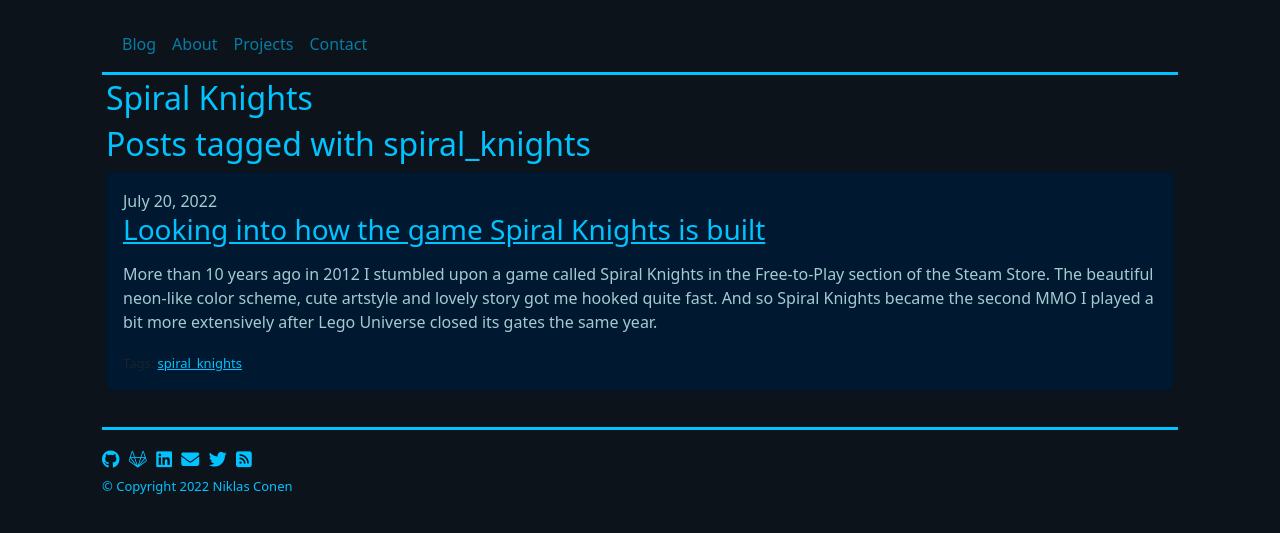
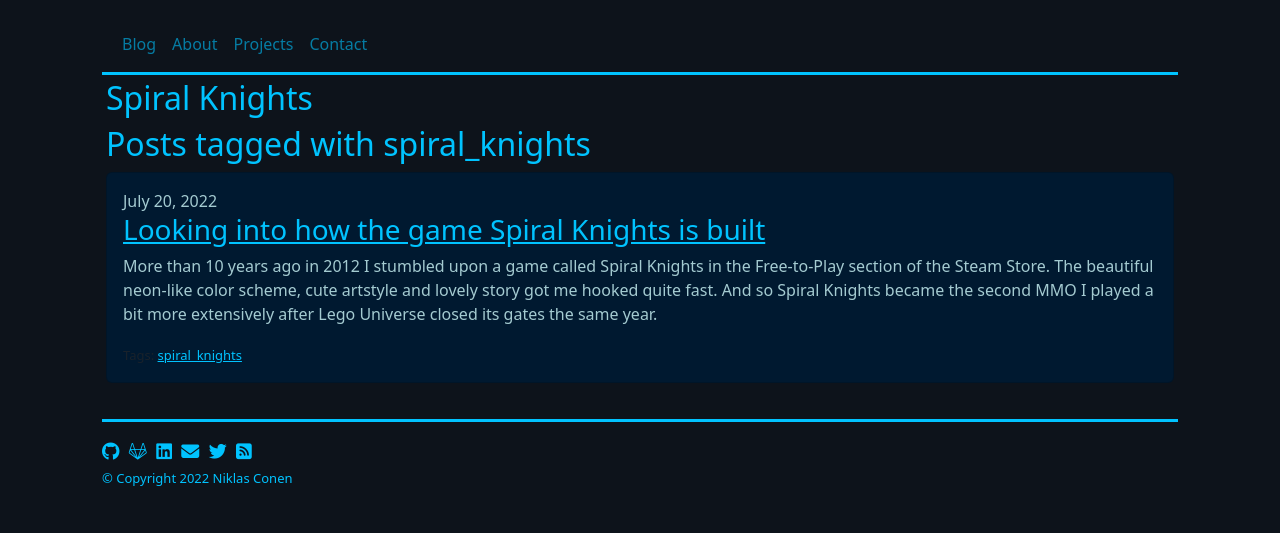
Before and after one commit to Nordegraf/nordegraf.github.io, a Jekyll site: the page built from tags/spiral_knights.md, in a window 1280 px wide. Shown: the top 533 px of the page. Built offline with Jekyll 4.4.1, drawn with Linux system fonts in a browser that asks for light colours.

Commit message:
fix formatting in preview and tags

```diff
--- a/_includes/preview.html
+++ b/_includes/preview.html
@@ -4,13 +4,11 @@
       <div class="card-body" id="{{ post.id | append: 'text' }}">
         <p class="about"><time datetime="{{ post.date }}">{{ post.date | date: "%B %d, %Y" }}</time></p>
         <a href="{{ post.url | prepend: site.baseurl }}"><h3 class="card-title">{{ post.title }}</h3></a>
-        <p class="card-text">
           {% if post.excerpt_separator %}
             {{ post.excerpt }}
           {% else %}
             {{ post.content | truncatewords: 60 }}
           {% endif %}
-        </p>
         <p class="card-text"><small class="text-muted">
           {% if post.tags.size > 0 %}
           <span style="font-size: small;">Tags:
--- a/_layouts/tags.html
+++ b/_layouts/tags.html
@@ -9,7 +9,6 @@
         {% include preview.html %}
       {% endif %}
     {% endfor %}
-    </ul>
 </div>
 
 <script type="text/javascript">
```
